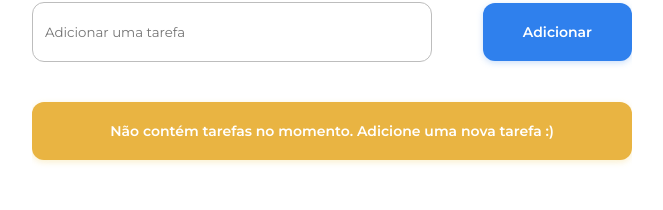
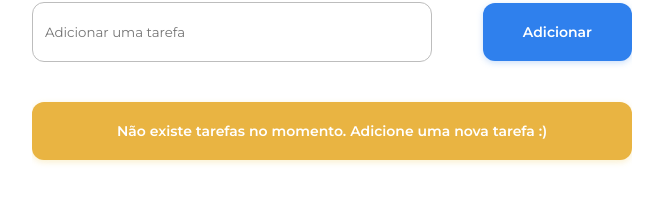
Before and after one commit to GabrielWolf-Dev/todo-list-vue, a Vue app: page / in a window 1280 px wide. Shown: the part 272-482 px from the top of the page, without its empty margins (308-971 px from the left). Built offline with nearby package versions, Linux system fonts and the light colour scheme; no server answers; data requests are answered from the project's data file.

Commit message:
refactor: Create a global style for message components

```diff
--- a/api.json
+++ b/api.json
@@ -1,19 +1,3 @@
 {
-  "todos": [
-    {
-      "id": 1,
-      "value": "Fazer exercicios",
-      "completed": true
-    },
-    {
-      "id": 2,
-      "value": "Fazer cursos",
-      "completed": false
-    },
-    {
-      "id": 3,
-      "value": "Desevolver projetos práticos",
-      "completed": false
-    }
-  ]
+  "todos": []
 }
--- a/src/App.vue
+++ b/src/App.vue
@@ -53,6 +53,10 @@ export default {
   --box-shadow-warning: 0px 2px 6px rgba(243, 216, 127, 0.4);
 }
 
+body {
+  overflow: hidden;
+}
+
 ul {
   list-style: none;
 }
@@ -100,4 +104,22 @@ fieldset {
 .mb-40 {
   margin-bottom: 40px;
 }
+
+.message {
+  font-size: 0.875rem;
+  font-weight: 600;
+  padding: 20px 40px;
+  border-radius: 12px;
+  animation: show-message 0.6s forwards;
+  position: absolute;
+  bottom: -80px;
+  left: 50%;
+  transform: translateX(-50%);
+}
+
+@keyframes show-message {
+  to {
+    bottom: 80px;
+  }
+}
 </style>
--- a/src/components/ErrorMessage.vue
+++ b/src/components/ErrorMessage.vue
@@ -1,5 +1,5 @@
 <template>
-  <div class="error-msg" v-if="error !== null">
+  <div class="message error-msg" v-if="error !== null">
     {{ error }}
   </div>
 </template>
@@ -17,23 +17,8 @@ export default {
 
 <style scoped>
 .error-msg {
-  font-size: 0.875rem;
-  font-weight: 600;
   color: var(--color-white);
-  padding: 20px 40px;
-  border-radius: 12px;
   background-color: var(--color-danger);
   box-shadow: var(--box-shadow-danger);
-  animation: show-message 0.6s forwards;
-  position: absolute;
-  bottom: -80px;
-  left: 50%;
-  transform: translateX(-50%);
-}
-
-@keyframes show-message {
-  to {
-    bottom: 80px;
-  }
 }
 </style>
--- a/src/components/SuccessMessage.vue
+++ b/src/components/SuccessMessage.vue
@@ -1,5 +1,5 @@
 <template>
-  <div class="success-msg" v-if="success !== null">
+  <div class="message success-msg" v-if="success !== null">
     {{ success }}
   </div>
 </template>
@@ -17,23 +17,8 @@ export default {
 
 <style scoped>
 .success-msg {
-  font-size: 0.875rem;
-  font-weight: 600;
   color: var(--color-black);
-  padding: 20px 40px;
-  border-radius: 12px;
   background-color: var(--color-success);
   box-shadow: var(--box-shadow-success);
-  animation: show-message 0.6s forwards;
-  position: absolute;
-  bottom: -80px;
-  left: 50%;
-  transform: translateX(-50%);
-}
-
-@keyframes show-message {
-  to {
-    bottom: 80px;
-  }
 }
 </style>
--- a/src/components/WarningMessage.vue
+++ b/src/components/WarningMessage.vue
@@ -1,5 +1,5 @@
 <template>
-  <div class="msg-warning">
+  <div class="message msg-warning">
     {{ message }}
   </div>
 </template>
@@ -20,14 +20,14 @@ export default {
 <style scoped>
 .msg-warning {
   width: auto;
-  font-size: 0.875rem;
-  font-weight: 600;
   color: var(--color-white);
-  padding: 20px 40px;
-  border-radius: 12px;
   background-color: var(--color-warning);
   box-shadow: var(--box-shadow-warning);
-  transition: 0.3s;
   margin-top: 40px;
+  position: relative;
+  bottom: initial;
+  left: initial;
+  transform: initial;
+  animation: none;
 }
 </style>
--- a/src/views/TodosView.vue
+++ b/src/views/TodosView.vue
@@ -42,7 +42,7 @@ export default {
       else if (this.optionTasks === "Active") optionTranlatePT = "ativas";
       else optionTranlatePT = "completas";
 
-      return `Não contém tarefas ${
+      return `Não existe tarefas ${
         this.optionTasks === "All"
           ? `no momento. Adicione uma nova tarefa :)`
           : `${optionTranlatePT}.`
```
